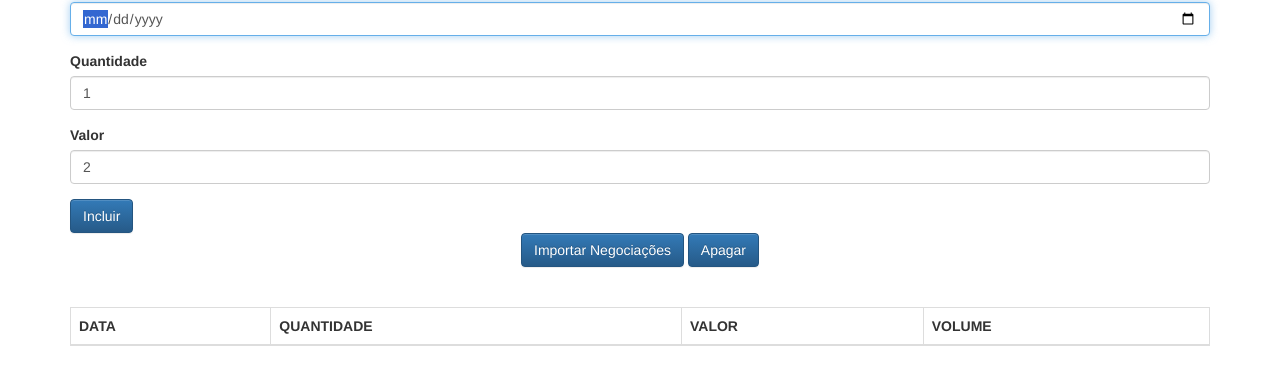
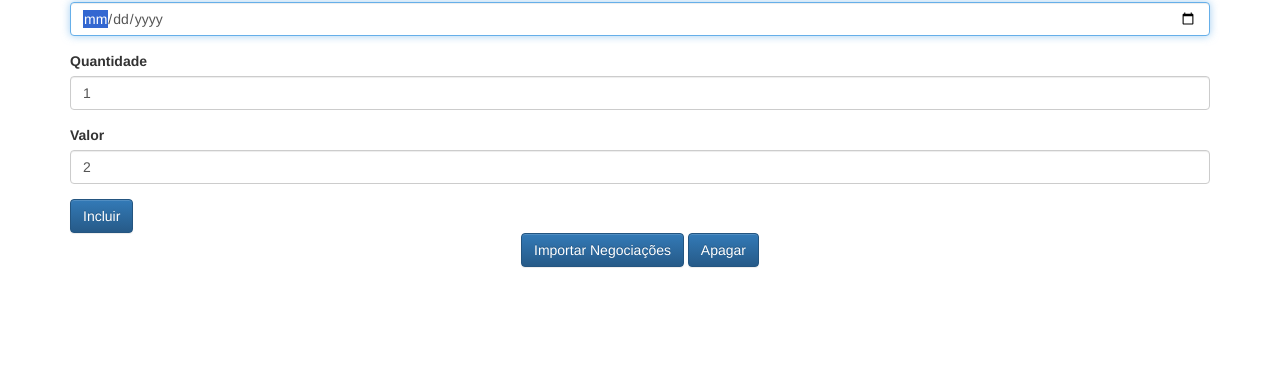
Before and after one commit to Laisses/cangaceiro-javascript, a plain HTML site: page client/index.html in a window 1280 px wide. Shown: the part 93-478 px from the top of the page. Drawn offline with Linux system fonts and the light colour scheme.

Commit message:
cliente/index.html: Substitui <table> por dois <div> placeholders

```diff
--- a/client/index.html
+++ b/client/index.html
@@ -11,6 +11,8 @@
 <body class="container">
 
     <h1 class="text-center">Negociações</h1>
+
+    <div id="mensagemView"></div>
 
     <form class="form" id="formulario">
 
@@ -43,22 +45,8 @@
     <br>
     <br>
 
-    <table class="table table-hover table-bordered">
-        <thead>
-            <tr>
-                <th>DATA</th>
-                <th>QUANTIDADE</th>
-                <th>VALOR</th>
-                <th>VOLUME</th>
-            </tr>
-        </thead>
+    <div id="negociacoesView"></div>
 
-        <tbody>
-        </tbody>
-
-        <tfoot>
-        </tfoot>
-    </table>
 
     <script src="js/app/Models/Negociacao.js"></script>
     <script src="js/app/controllers/NegociacaoController.js"></script>
```
